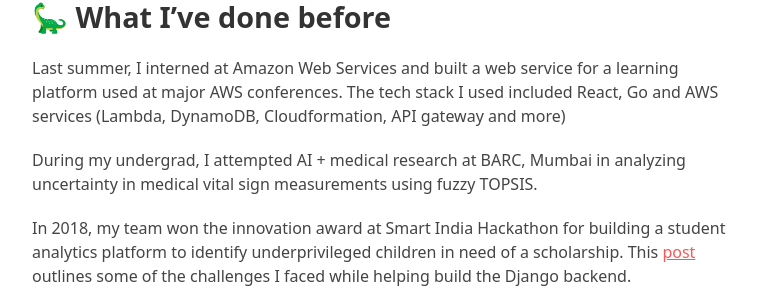
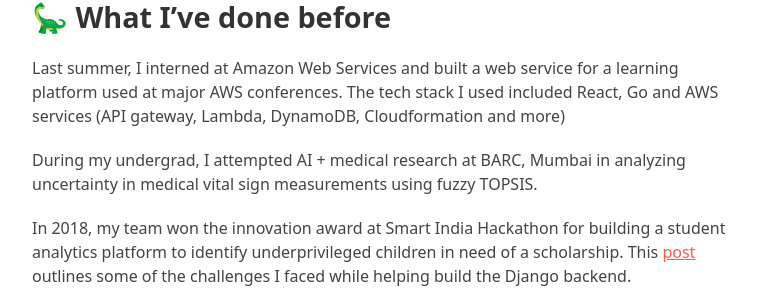
Before and after one commit to pixelexel/pixelexel.github.io, a Jekyll site: the page built from index.md, in a window 1280 px wide. Shown: the part 451-751 px from the top of the page, without its empty margins (258-1015 px from the left). Built offline with Jekyll 4.4.1, drawn with Linux system fonts in a browser that asks for light colours; our own code applies the rules of GitHub Pages for plain Markdown files.

```diff
--- a/index.md
+++ b/index.md
@@ -9,7 +9,7 @@ I love hiking, running and watching the waves on an empty beach. 2020 made me su
 
 ## 🦕 What I've done before
 
-Last summer, I interned at Amazon Web Services and built a web service for a learning platform used at major AWS conferences. The tech stack I used included React, Go and AWS services (Lambda, DynamoDB, Cloudformation, API gateway and more)
+Last summer, I interned at Amazon Web Services and built a web service for a learning platform used at major AWS conferences. The tech stack I used included React, Go and AWS services (API gateway, Lambda, DynamoDB, Cloudformation and more)
 
 During my undergrad, I attempted AI + medical research at BARC, Mumbai in analyzing uncertainty in medical vital sign measurements using fuzzy TOPSIS.
 
```
Also changed, not shown: 1 other file.
